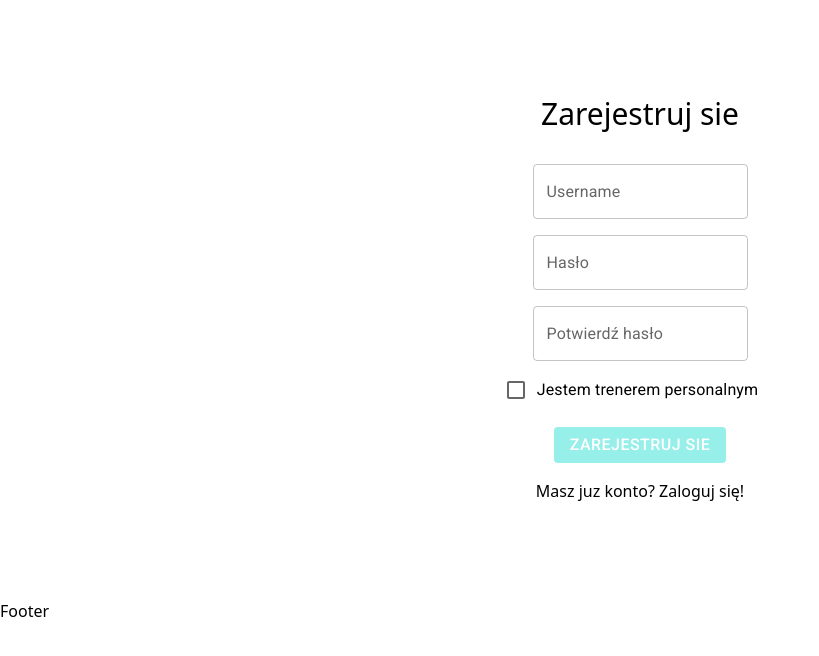
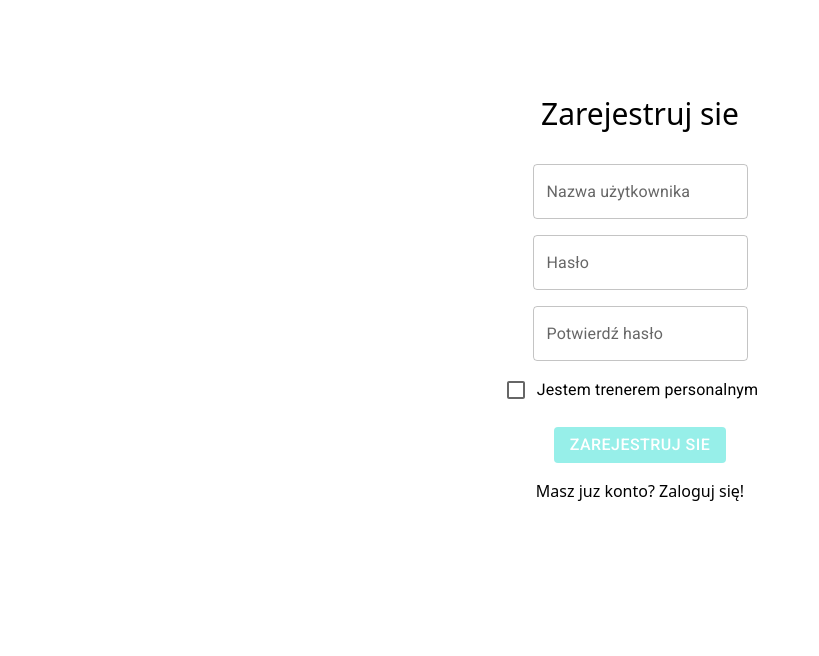
Before and after one commit to PawelKonie99/workout-helper-frontend, a React (Create React App) app: page /register in a window 1280 px wide. Shown: the top 656 px of the page, without its empty margins (0-819 px from the left). Built offline with nearby package versions, Linux system fonts and the light colour scheme.

Commit message:
fix: code fixes

```diff
--- a/package.json
+++ b/package.json
@@ -3,6 +3,7 @@
     "version": "0.1.0",
     "private": true,
     "proxy": "http://localhost:3005",
+    "license": "UNLICENSED",
     "dependencies": {
         "@craco/craco": "^6.4.5",
         "@emotion/react": "^11.10.0",
--- a/src/components/MacrosSummary/MacrosSummary.tsx
+++ b/src/components/MacrosSummary/MacrosSummary.tsx
@@ -11,7 +11,7 @@ export const MacrosSummary = ({ title, dailySummary }: Props) => {
     return (
         <div className="flex flex-col ml-8 min-w-max">
             <span className="mr-4 text-primaryBlue text-lg">{title}</span>
-            <SingleElementInfo name="Kalorie" value={kcal?.toFixed(2)} />
+            <SingleElementInfo name="Kalorie" value={kcal?.toFixed(2)} unit="kcal" />
             <SingleElementInfo name="Białko" value={proteins?.toFixed(2)} unit="g" />
             <SingleElementInfo name="Węglowodany" value={carbons?.toFixed(2)} unit="g" />
             <SingleElementInfo name="Tłuszcze" value={fat?.toFixed(2)} unit="g" />
--- a/src/components/WorkoutFormFields/WorkoutFormFields.tsx
+++ b/src/components/WorkoutFormFields/WorkoutFormFields.tsx
@@ -179,7 +179,7 @@ export const WorkoutFormFields = ({
                     <span>
                         Twój najlepszy wynik <br /> w tym ćwiczeniu
                     </span>
-                    <span>Cięzar: {bestExercise.weightQuantity}</span>
+                    <span>Cięzar: {bestExercise.weightQuantity} kg</span>
                     <span>Powtórzenia: {bestExercise.repsQuantity}</span>
                     <span>Serie: {bestExercise.seriesQuantity}</span>
                 </div>
--- a/src/layouts/components/Footer/Footer.tsx
+++ b/src/layouts/components/Footer/Footer.tsx
@@ -1,3 +1,3 @@
 export const Footer = () => {
-    return <div className="bg-white">Footer</div>
+    return <div className="bg-white"></div>
 }
--- a/src/pages/Home/Home.tsx
+++ b/src/pages/Home/Home.tsx
@@ -1,12 +1,14 @@
 import { useEffect } from "react"
 import { useNavigate } from "react-router"
+import { useAppSelector } from "@/store/hooks/storeHooks"
 
 const Home = () => {
     const navigate = useNavigate()
+    const { adminRole } = useAppSelector((state) => state.userReducer.roles)
 
     useEffect(() => {
-        navigate("/workout")
-    })
+        adminRole ? navigate("/profile") : navigate("/workout")
+    }, [adminRole])
 
     return <></>
 }
--- a/src/pages/Login/components/LoginForm/LoginForm.tsx
+++ b/src/pages/Login/components/LoginForm/LoginForm.tsx
@@ -76,12 +76,12 @@ export const LoginForm = () => {
                                 <TextInput
                                     isError={errors.username}
                                     name={name}
-                                    label="Username"
+                                    label="Nazwa użytkownika"
                                     onChange={onChange}
                                     inputRef={ref}
                                     value={value}
                                     errorMessage={errors.username?.message}
-                                    placeholder="Username"
+                                    placeholder="Nazwa użytkownika"
                                     classname="pb-4"
                                 />
                             )}
--- a/src/pages/Profile/components/MealSummary/MealSummary.tsx
+++ b/src/pages/Profile/components/MealSummary/MealSummary.tsx
@@ -17,7 +17,7 @@ export const MealSummary = ({ title, timeOfMeal }: IProps) => {
             <TableCell align="right">{proteins.toFixed(2)} g</TableCell>
             <TableCell align="right">{carbons.toFixed(2)} g</TableCell>
             <TableCell align="right">{fat.toFixed(2)} g</TableCell>
-            <TableCell align="right">{kcal.toFixed(2)} g</TableCell>
+            <TableCell align="right">{kcal.toFixed(2)} kcal</TableCell>
         </TableRow>
     )
 }
--- a/src/pages/Profile/components/UserSettings/UserSettings.tsx
+++ b/src/pages/Profile/components/UserSettings/UserSettings.tsx
@@ -8,6 +8,8 @@ import { PopUpContext } from "@/contexts"
 import { changePassword, deleteTrainer } from "@/api"
 import { changeUserPasswordSchema } from "@/schema"
 import { IChangeUserPasswordSchema } from "@/types"
+import { saveUserTrainer } from "@/store/userReducer/actions/saveUserTrainer"
+import { useAppDispatch } from "@/store/hooks/storeHooks"
 
 interface Props {
     trainerName: string
@@ -20,8 +22,8 @@ const defaultFormValues: IChangeUserPasswordSchema = {
 
 export const UserSettings = ({ trainerId, trainerName }: Props) => {
     const { openPopup, closePopup } = useContext(PopUpContext)
-
     const [isLoading, setIsLoading] = useState(false)
+    const dispatch = useAppDispatch()
 
     const {
         handleSubmit,
@@ -88,6 +90,7 @@ export const UserSettings = ({ trainerId, trainerName }: Props) => {
     const sendDeleteTrainer = async () => {
         const { message } = await deleteTrainer()
 
+        saveUserTrainer(dispatch, "", "")
         if (message === "Trener usuniety pomyślnie") {
             toast.success("Trener usuniety pomyślnie")
         } else {
--- a/src/pages/Profile/subpages/Notifications/Notifications.tsx
+++ b/src/pages/Profile/subpages/Notifications/Notifications.tsx
@@ -18,13 +18,11 @@ const Notifications = () => {
     }
 
     return (
-        <>
-            <RequestedTrainers
-                userRequestedTrainers={userRequestedTrainers}
-                loadRequestedTrainers={loadRequestedTrainers}
-                isTrainer={!!trainerName}
-            />
-        </>
+        <RequestedTrainers
+            userRequestedTrainers={userRequestedTrainers}
+            loadRequestedTrainers={loadRequestedTrainers}
+            isTrainer={!!trainerName}
+        />
     )
 }
 
--- a/src/pages/Register/components/RegisterForm/RegisterForm.tsx
+++ b/src/pages/Register/components/RegisterForm/RegisterForm.tsx
@@ -103,12 +103,12 @@ export const RegisterForm = () => {
                                 <TextInput
                                     isError={errors.username}
                                     name={name}
-                                    label="Username"
+                                    label="Nazwa użytkownika"
                                     onChange={onChange}
                                     inputRef={ref}
                                     value={value}
                                     errorMessage={errors.username?.message}
-                                    placeholder="Username"
+                                    placeholder="Nazwa użytkownika"
                                     classname="pb-4"
                                 />
                             )}
--- a/src/pages/Workout/components/NewWorkoutForm/NewWorkoutForm.tsx
+++ b/src/pages/Workout/components/NewWorkoutForm/NewWorkoutForm.tsx
@@ -44,7 +44,7 @@ export const NewWorkoutForm = () => {
     }
 
     return (
-        <div>
+        <div className="min-w-max">
             <h1 className="text-2xl mb-8 text-center">Dodaj ćwiczenia wykonane na treningu!</h1>
             <form
                 onSubmit={handleSubmit(onSubmit)}
```
